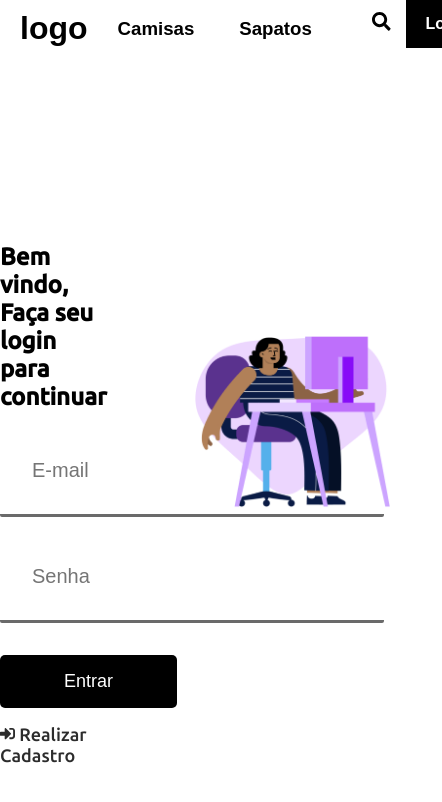
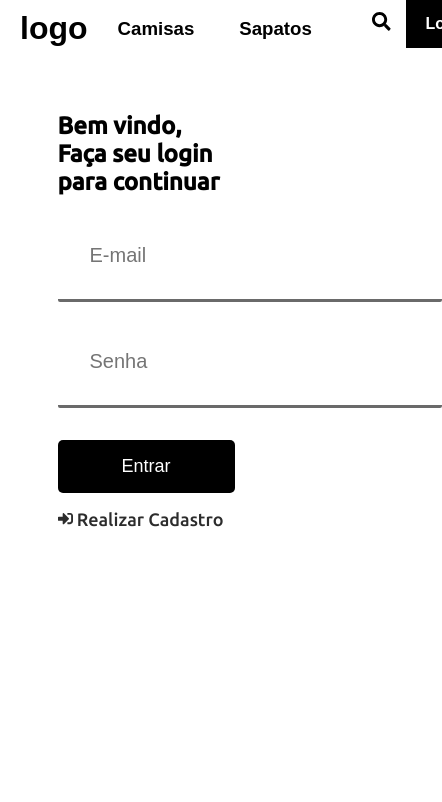
Before and after one commit to GustavoSMelo/AtomicMarketplace, a React (Create React App) app in the folder web/: page /login in a window 390 px wide. Shown: the top 802 px of the page, 442 px wide, since content can reach past the window. Built offline with nearby package versions, Linux system fonts and the light colour scheme; the HTML template or start-up script is replaced by a standard one.

Commit message:
added breakpoint css for login's page

```diff
--- a/web/src/views/login/style.css
+++ b/web/src/views/login/style.css
@@ -1,3 +1,61 @@
+
+  .container-login .form img{
+
+    display: none;
+   }
+
+
+   .container-login .form{
+
+     display: flex;
+     justify-content: center;
+     flex-direction: row;
+     }
+     .container-login form{
+       margin-top: 5rem;
+       margin-right: 5rem;
+       height: 70vh;
+       width: 50vw;
+     }
+     .arrow-back{
+       height: -20vh;
+       color: #000;
+     }
+
+     .container-login h1{
+       margin-top: 2rem;
+       margin-bottom: 1rem;
+     }
+     .arrow-back{
+     display: flex;
+
+       height: 60vh;
+       color: #000;
+     }
+
+     .btn-entrar{
+      border:0;
+      background-color: #000;
+      padding: 1rem 4rem 1rem 4rem;
+      border-radius: 5px;
+      color: #fff;
+      font-size: 18px;
+      margin-top: 1rem;
+      margin-bottom: 1rem;
+      cursor: pointer;
+    }
+    .btn-entrar:hover{
+      background-color: #1b1b1b;
+    }
+    .link-register{
+      color: #2c2c2c;
+      text-decoration: none;
+      font-size: 18px;
+
+    }
+
+
+@media (min-width: 1100px) {
 .container-login{
   width: 100vw;
   height: 100vh;
@@ -22,13 +80,12 @@ justify-content: space-between;
 flex-direction: row-reverse;
 }
 .container-login form{
-
   height: 50vh;
-
   width: 25vw;
 }
 
 .container-login .form img{
+  display: flex;
   width: 50%;
 }
 .container-login h1{
@@ -36,23 +93,5 @@ flex-direction: row-reverse;
   margin-bottom: 1rem;
 }
 
-.btn-entrar{
-  border:0;
-  background-color: #000;
-  padding: 1rem 4rem 1rem 4rem;
-  border-radius: 5px;
-  color: #fff;
-  font-size: 18px;
-  margin-top: 1rem;
-  margin-bottom: 1rem;
-  cursor: pointer;
-}
-.btn-entrar:hover{
-  background-color: #1b1b1b;
-}
-.link-register{
-  color: #2c2c2c;
-  text-decoration: none;
-  font-size: 18px;
 
 }
```
